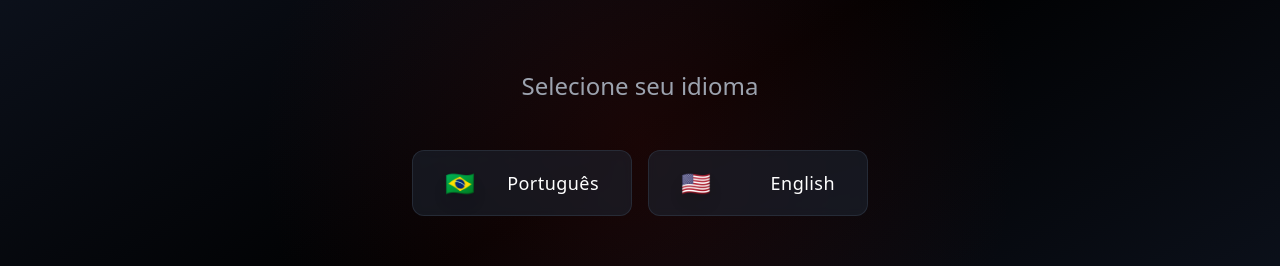
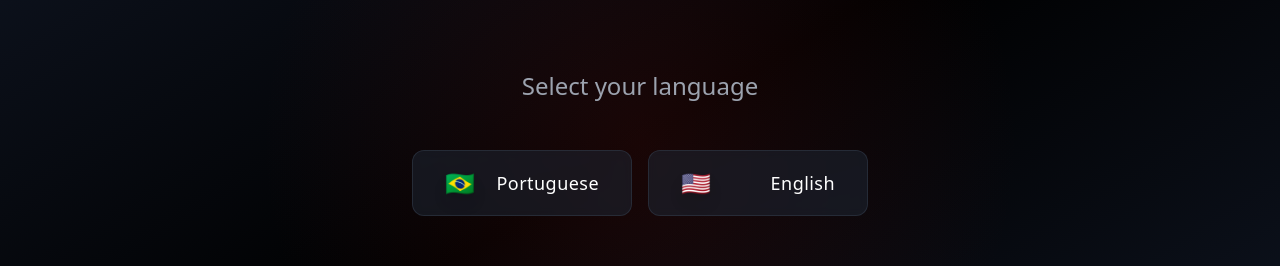
Before and after one commit to LukaVieira1/getBuyHubTest, a Next.js app: page / in a window 1280 px wide. Shown: the part 257-523 px from the top of the page. Built offline with nearby package versions, Linux system fonts and the light colour scheme.

Commit message:
feature: language selector

```diff
--- /dev/null
+++ b/src/components/LanguageSelector.tsx
@@ -0,0 +1,82 @@
+import { motion } from "framer-motion";
+import { useTranslation } from "react-i18next";
+import { useLanguage } from "@/hooks/useLanguage";
+
+interface LanguageSelectorProps {
+  onComplete: () => void;
+}
+
+export default function LanguageSelector({
+  onComplete,
+}: LanguageSelectorProps) {
+  const { t } = useTranslation();
+  const { changeLanguage } = useLanguage();
+
+  const languages = [
+    { code: "pt-BR", name: "Português", flag: "🇧🇷" },
+    { code: "en-US", name: "English", flag: "🇺🇸" },
+  ];
+
+  const handleSelectLanguage = (lang: string) => {
+    changeLanguage(lang);
+    onComplete();
+  };
+
+  return (
+    <motion.div
+      className="fixed inset-0 bg-gradient-to-br from-gray-900 via-black to-gray-900 z-50 flex flex-col items-center justify-center p-4"
+      initial={{ opacity: 0 }}
+      animate={{ opacity: 1 }}
+      transition={{ duration: 0.5 }}
+    >
+      <div className="absolute inset-0 bg-[radial-gradient(circle_at_center,_var(--tw-gradient-stops))] from-red-900/20 via-transparent to-transparent" />
+
+      <motion.div
+        initial={{ opacity: 0, y: 20 }}
+        animate={{ opacity: 1, y: 0 }}
+        transition={{ delay: 0.3 }}
+        className="relative z-10 mb-12 text-center"
+      >
+        <h1 className="text-xl md:text-2xl text-gray-400 font-light">
+          {t("languageSelector.title")}
+        </h1>
+      </motion.div>
+
+      <motion.div
+        className="relative z-10 flex flex-col md:flex-row gap-4"
+        initial={{ opacity: 0 }}
+        animate={{ opacity: 1 }}
+        transition={{ delay: 0.5 }}
+      >
+        {languages.map((lang, index) => (
+          <motion.button
+            key={lang.code}
+            onClick={() => handleSelectLanguage(lang.code)}
+            className="group relative overflow-hidden px-8 py-4 rounded-xl bg-gray-800/50 hover:bg-gray-800/80 backdrop-blur-sm border border-gray-700/50 hover:border-red-500/50 transition-all duration-300 min-w-[220px]"
+            initial={{ opacity: 0, y: 20 }}
+            animate={{
+              opacity: 1,
+              y: 0,
+              transition: { delay: 0.6 + index * 0.1 },
+            }}
+            whileHover={{ scale: 1.02 }}
+            whileTap={{ scale: 0.98 }}
+          >
+            <div className="absolute inset-0 bg-gradient-to-r from-red-500/0 via-red-500/5 to-red-500/0 translate-x-[-100%] group-hover:translate-x-[100%] transition-transform duration-1000" />
+
+            <div className="flex items-center justify-between">
+              <span className="text-2xl filter drop-shadow-lg">
+                {lang.flag}
+              </span>
+              <span className="text-lg text-white font-medium tracking-wide">
+                {t(`languageSelector.languages.${lang.code}`)}
+              </span>
+            </div>
+
+            <div className="absolute bottom-0 left-0 right-0 h-[1px] bg-gradient-to-r from-transparent via-red-500/50 to-transparent opacity-0 group-hover:opacity-100 transition-opacity duration-300" />
+          </motion.button>
+        ))}
+      </motion.div>
+    </motion.div>
+  );
+}
--- a/src/pages/_app.tsx
+++ b/src/pages/_app.tsx
@@ -2,18 +2,23 @@ import "@/styles/globals.css";
 import type { AppProps } from "next/app";
 import { UIProvider } from "@/contexts/UIContext";
 import { useState, useEffect } from "react";
+import { I18nextProvider } from "react-i18next";
+import i18n from "@/i18n/settings";
+import LanguageSelector from "@/components/LanguageSelector";
 import SplashScreen from "@/components/SplashScreen";
 import { motion } from "framer-motion";
 
 export default function App({ Component, pageProps }: AppProps) {
   const [showSplash, setShowSplash] = useState(true);
   const [isFirstLoad, setIsFirstLoad] = useState(true);
+  const [showLanguageSelector, setShowLanguageSelector] = useState(true);
 
   useEffect(() => {
     const hasShownSplash = sessionStorage.getItem("hasShownSplash");
     if (hasShownSplash) {
       setShowSplash(false);
       setIsFirstLoad(false);
+      setShowLanguageSelector(false);
     }
   }, []);
 
@@ -25,7 +30,12 @@ export default function App({ Component, pageProps }: AppProps) {
     }, 500);
   };
 
+  const handleLanguageSelected = () => {
+    setShowLanguageSelector(false);
+  };
+
   return (
+    <I18nextProvider i18n={i18n}>
       <UIProvider>
         {isFirstLoad && (
           <motion.div
@@ -35,8 +45,13 @@ export default function App({ Component, pageProps }: AppProps) {
             className="fixed inset-0 bg-black z-40"
           />
         )}
-      {showSplash && <SplashScreen onComplete={handleSplashComplete} />}
-      {!showSplash && (
+        {showLanguageSelector && (
+          <LanguageSelector onComplete={handleLanguageSelected} />
+        )}
+        {showSplash && !showLanguageSelector && (
+          <SplashScreen onComplete={handleSplashComplete} />
+        )}
+        {!showSplash && !showLanguageSelector && (
           <div className="min-h-screen bg-gradient-to-b from-gray-900 via-gray-800 to-gray-900 overflow-x-hidden">
             <div className="max-w-[1920px] mx-auto">
               <Component {...pageProps} />
@@ -44,5 +59,6 @@ export default function App({ Component, pageProps }: AppProps) {
           </div>
         )}
       </UIProvider>
+    </I18nextProvider>
   );
 }
```
Lines whose indentation alone changed are shown as unchanged.
